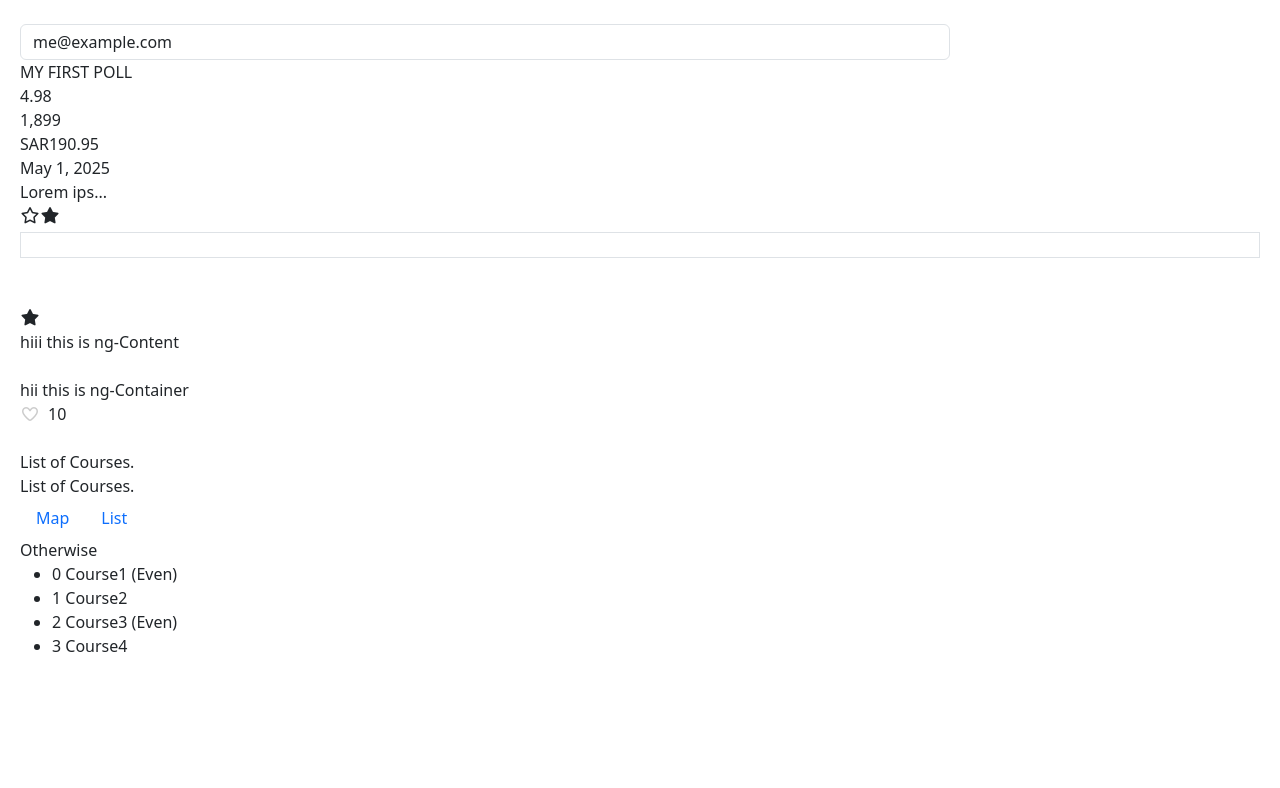
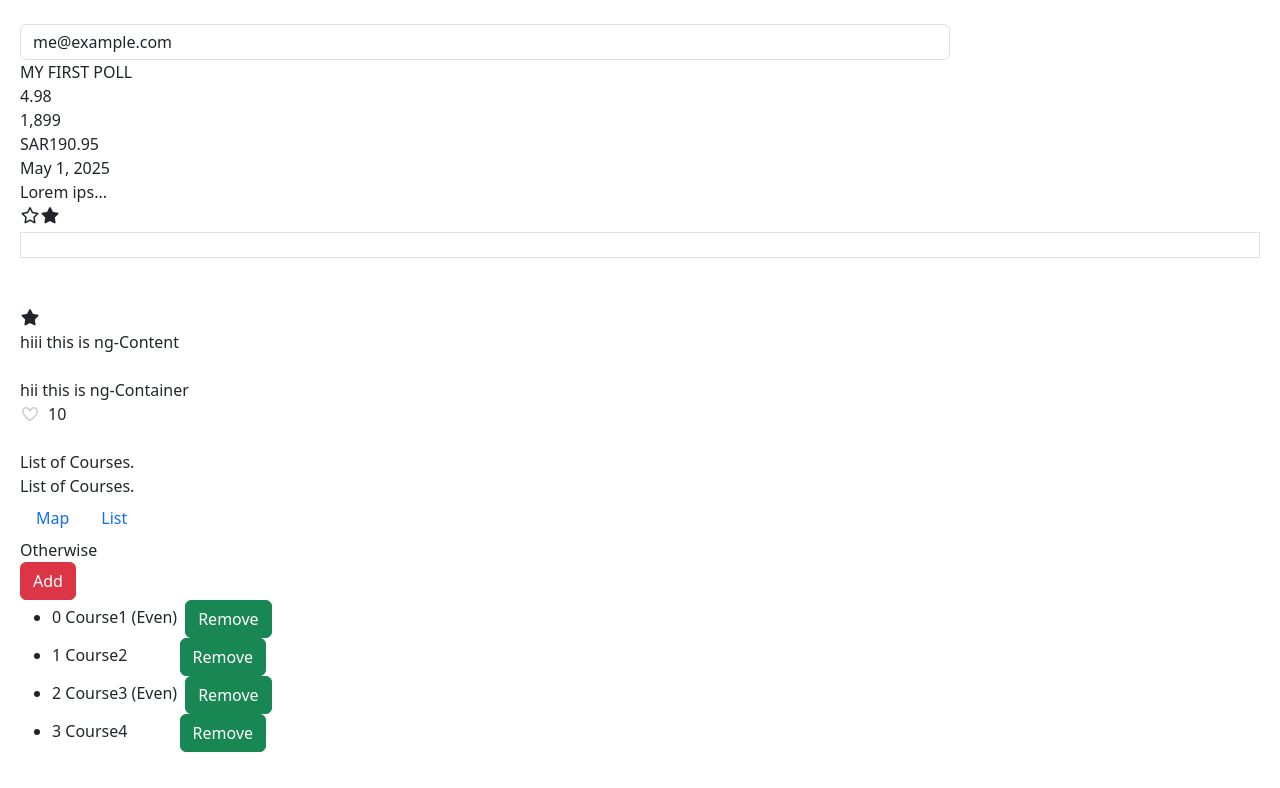
Before and after one commit to Moemen99/Polls-Client, an Angular app: page / in a window 1280 px wide. Shown: the part 810-1598 px from the top of the page. Before the commit the page ends 1504 px from the top, so only its background shows below. Built offline with nearby package versions, Linux system fonts and the light colour scheme.

Commit message:
ngFor and Change Detection

```diff
--- a/src/app/app.component.html
+++ b/src/app/app.component.html
@@ -52,6 +52,17 @@
         Otherwise
     </div>
 </div>
+
+<button class="btn btn-danger" (click)="AddCourse()">
+    Add
+</button>
 <ul>
-    <li *ngFor="let course of myCourses; index as i;even as isEven"><span>{{i}}</span> {{course.name}} <span *ngIf="isEven"> (Even)</span> </li>
+    <li *ngFor="let course of myCourses; index as i;even as isEven ;odd as isOdd"><span>{{i}}</span> {{course.name}} <span *ngIf="isEven"> (Even)</span>
+        <span (click)="RemoveCourse(course)"
+              class="btn btn-success "
+              [class.ms-2]="isEven"
+              [class.ms-5]="isOdd">
+              Remove
+       </span>
+    </li>
 </ul>
--- a/src/app/app.component.ts
+++ b/src/app/app.component.ts
@@ -16,6 +16,14 @@ export class AppComponent {
     {id:3,name:"Course3"},
     {id:4,name:"Course4"}
   ]
+  AddCourse(){
+     let addedId =this.myCourses.length
+     this.myCourses.push({id :addedId ,name:`course${addedId}` })
+  }
+  RemoveCourse(course:{id:number,name:string}){
+    let index = this.myCourses.indexOf(course);
+    this.myCourses.splice(index,1);
+  }
   title = 'Client';
   post={
     myTitle: '',
```
